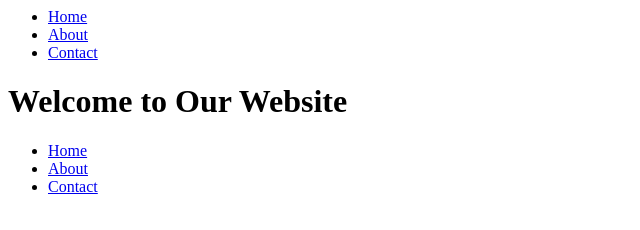
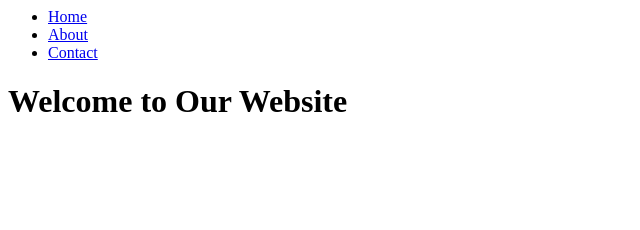
Before and after one commit to sblakely01/website-project, a plain HTML site: page index.html in a window 1280 px wide. Shown: the whole page, without its empty margins (0-640 px from the left). Drawn offline with Linux system fonts and the light colour scheme.

```diff
--- a/index.html
+++ b/index.html
@@ -11,12 +11,5 @@
         </ul>
       </nav>
     <h1>Welcome to Our Website</h1>
-    <nav>
-        <ul>
-          <li><a href="#">Home</a></li>
-          <li><a href="#">About</a></li>
-          <li><a href="#">Contact</a></li>
-        </ul>
-      </nav>
   </body>
 </html>
```
